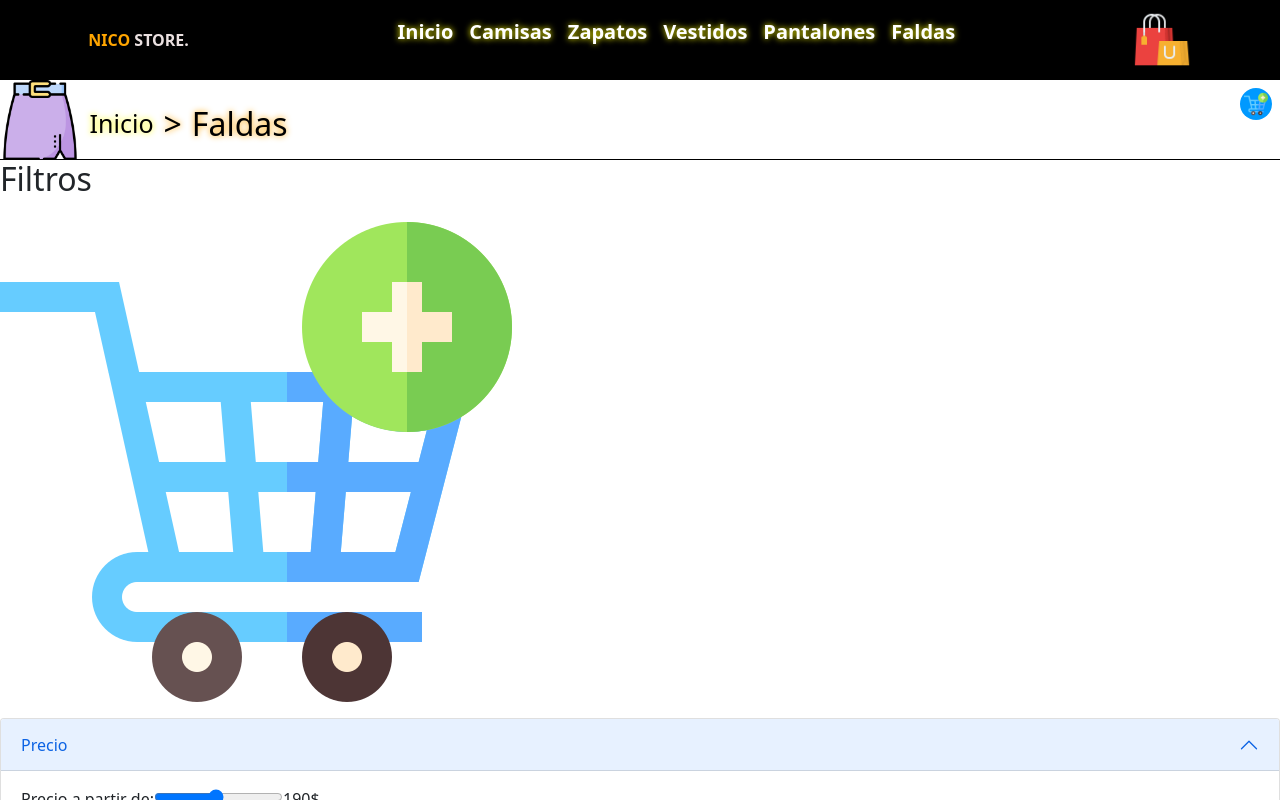
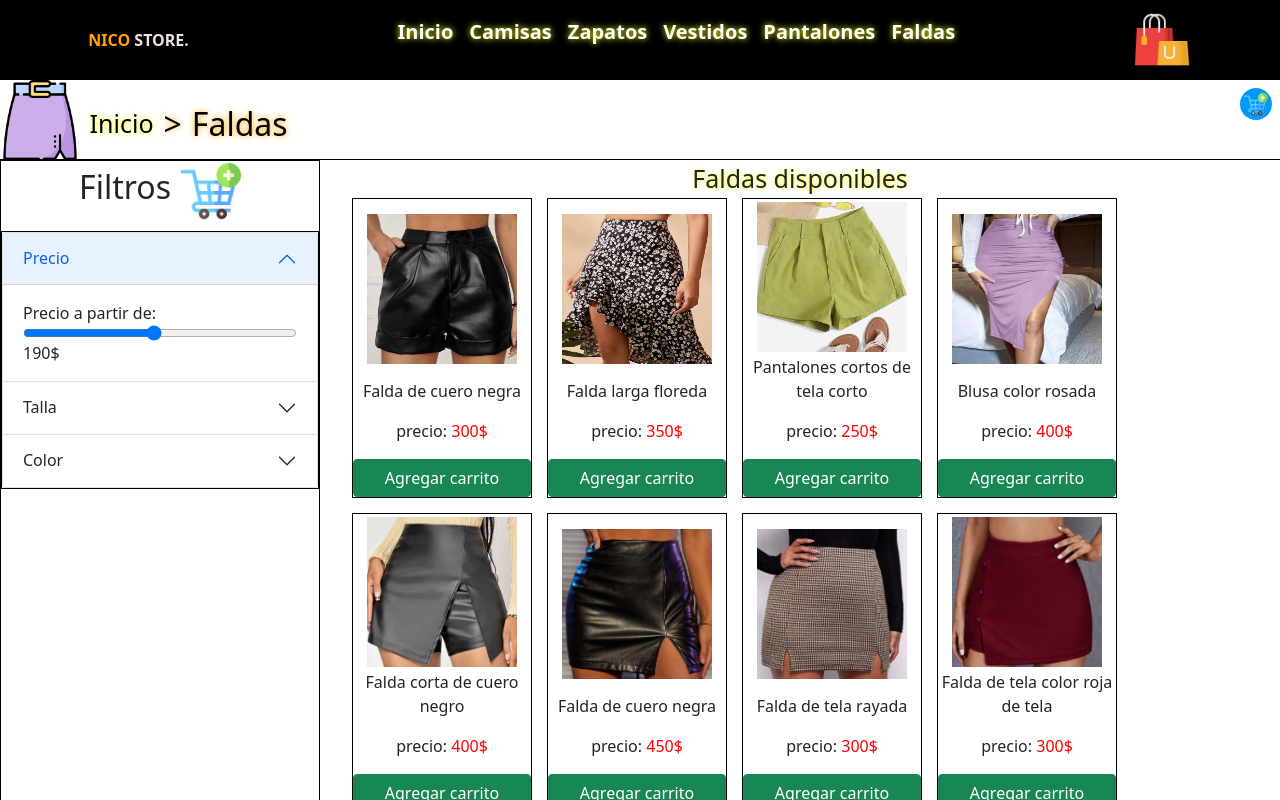
Before and after one commit to OsitoDobbie10/TiendaNiccolStore, a React (Vite) app: page /Faldas in a window 1280 px wide. Shown: the top 800 px of the page. Built offline with nearby package versions, Linux system fonts and the light colour scheme.

Commit message:
'Cambios'

```diff
--- a/src/Componets/Camisas.jsx
+++ b/src/Componets/Camisas.jsx
@@ -13,6 +13,7 @@ import CustomProducts from '../Custom/CustomProducts';
 import Footer from '../ComponentsHome/Footer';
 import Customarreglos from '../Custom/Customarreglos';
 import Customfilters from '../Custom/Customfilters';
+import '../Styles/Camisas.css';
 const Camisas = () => {
   const [time,setTime] =  useState(true);
   const mobile = window.innerWidth <= 768 ? true: false
--- a/src/Custom/FormMcuston2.jsx
+++ b/src/Custom/FormMcuston2.jsx
@@ -35,9 +35,9 @@ const FormMcuston2 = (props) => {
     <div className='Formulario'>
     <div className='Titulo'>
       <h2>Filtros</h2>
-      <img src={Imagen} alt="Agregar" />
+      <img src={Imagen} alt="Logo" />
     </div>
-    <div className="Cuerpo">
+    <div className="cuerpo">
     <div class="accordion" id="accordionExample">
   <div class="accordion-item">
     <h2 class="accordion-header" id="headingOne">
@@ -47,7 +47,7 @@ const FormMcuston2 = (props) => {
     </h2>
     <div id="collapseOne" class="accordion-collapse collapse show" aria-labelledby="headingOne" data-bs-parent="#accordionExample">
       <div class="accordion-body">
-  <div>
+      <div className='Precio'>
       <label htmlFor={nombreRefid1}>Precio a partir de:</label>
       <input onChange={changeprecio}
         type='range'
@@ -69,7 +69,7 @@ const FormMcuston2 = (props) => {
     </h2>
     <div id="collapseTwo" class="accordion-collapse collapse" aria-labelledby="headingTwo" data-bs-parent="#accordionExample">
       <div class="accordion-body">
-    <div>
+      <div className='Talla'>
       <label htmlFor={nombreRef2id}>Filtro talla</label>
       <select id={nombreRef2id} onChange={changeTalla}>
       {
@@ -92,7 +92,7 @@ const FormMcuston2 = (props) => {
     </h2>
     <div id="collapseThree" class="accordion-collapse collapse" aria-labelledby="headingThree" data-bs-parent="#accordionExample">
       <div class="accordion-body">
-    <div>
+      <div className='Color'>
       <label htmlFor={nombreRef3id}>Filtro color</label>
       <select id={nombreRef3id} onChange={changecolor}>
         {
--- a/src/Styles/StylesFormMcustom2.css
+++ b/src/Styles/StylesFormMcustom2.css
@@ -0,0 +1,46 @@
+.Formulario{
+    grid-column: 1/4;
+    display: flex;
+    flex-direction: column;
+    justify-content: center;
+    align-items: center;
+    border: 1px solid black;
+    position: relative;
+}
+
+.Formulario>.Titulo{
+    display: flex;
+    gap:10px;
+    align-items: center;
+    justify-content: center;
+    width: 100%;
+    position: absolute;
+    top:0
+}
+
+.Formulario>.Titulo>img{
+    width: 60px;
+    height: 60px;
+}
+
+.Formulario>.cuerpo{
+    width: 100%;
+    position: absolute;
+    top:70px;
+    border: 1px solid black;
+}
+
+.Precio{
+    display: flex;
+    flex-direction: column;
+}
+
+.Talla{
+    display: flex;
+    flex-direction: column;
+}
+
+.Color{
+    display: flex;
+    flex-direction: column;
+}
```
Lines whose indentation alone changed are shown as unchanged.
